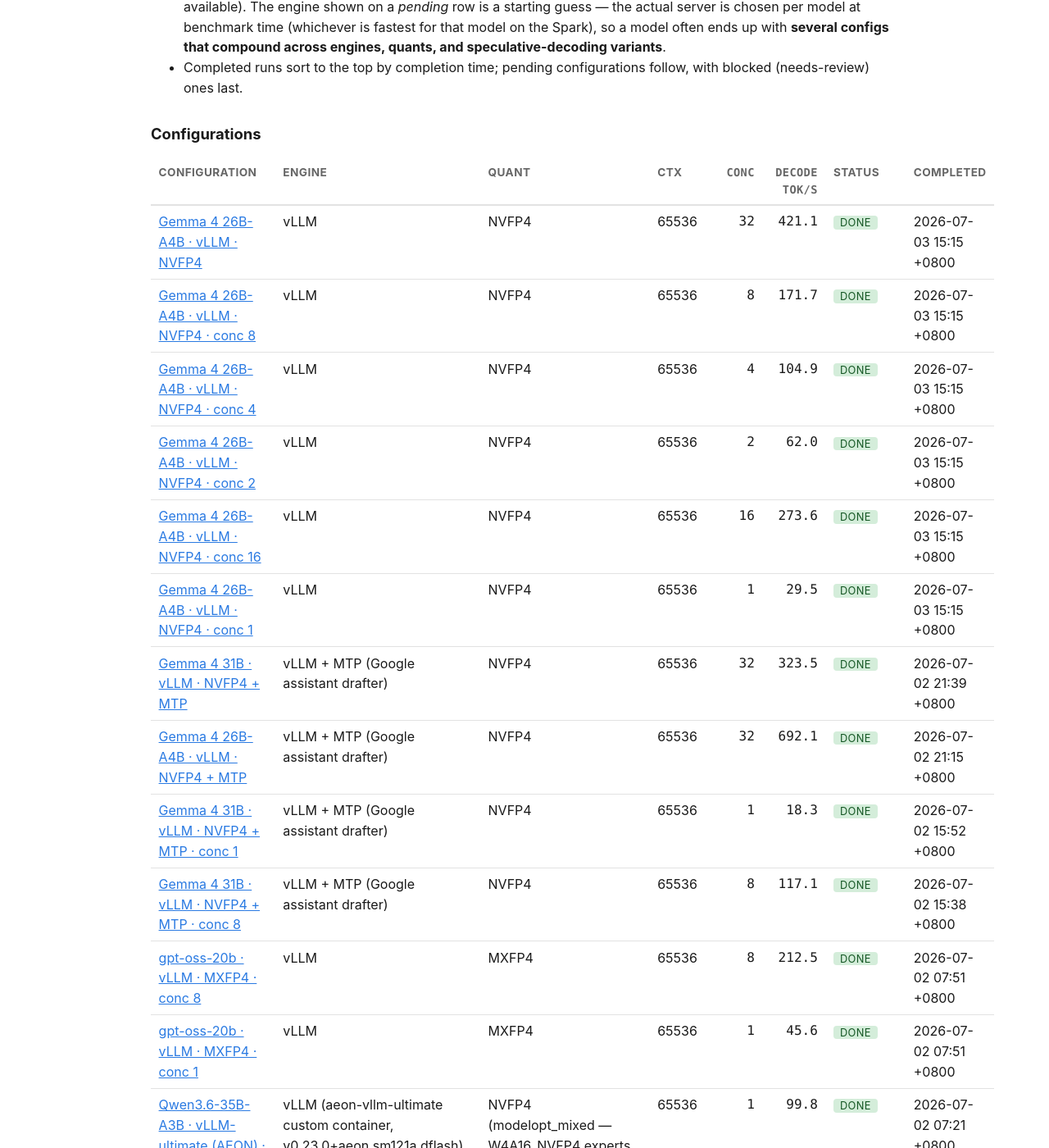
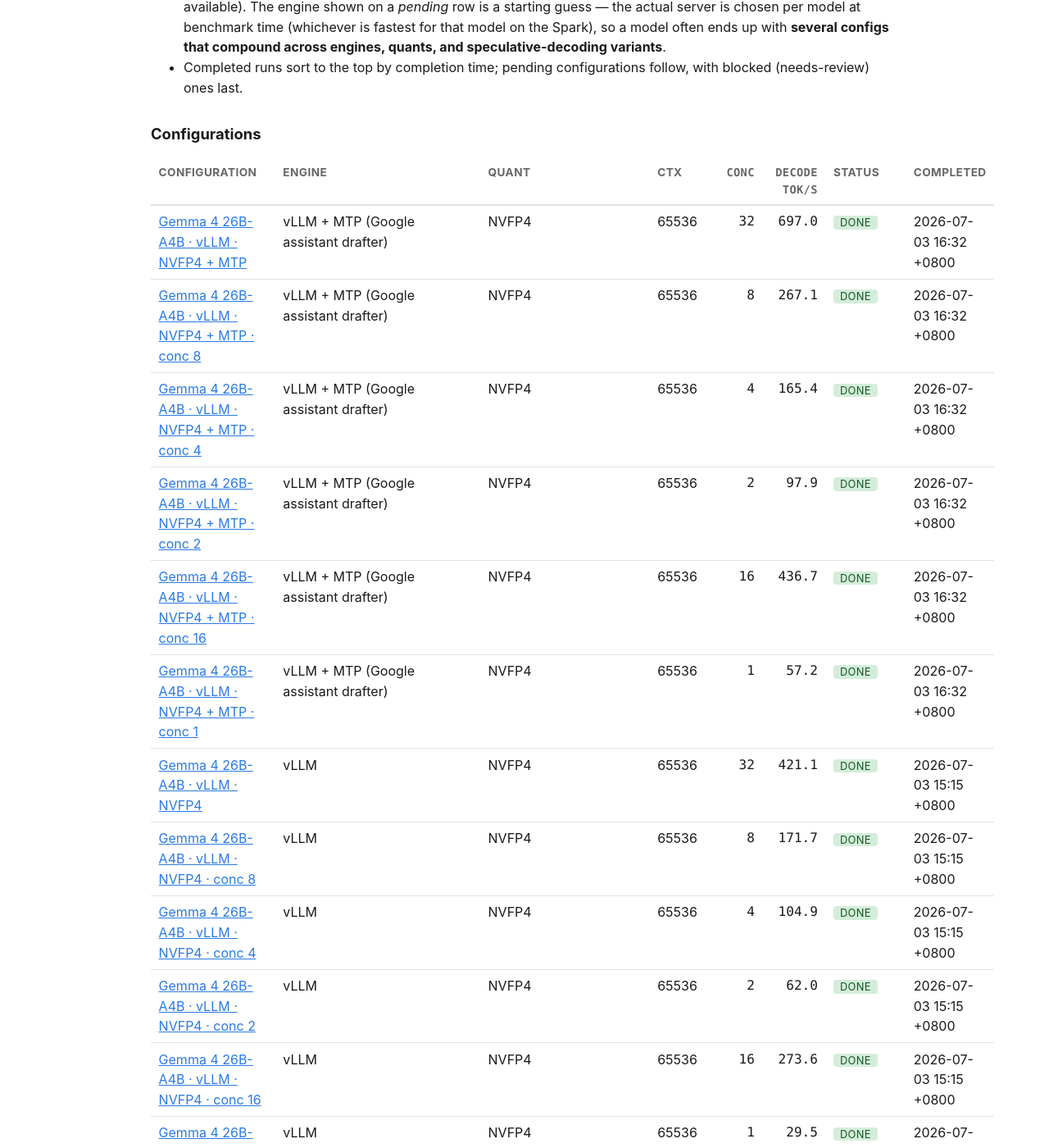
Before and after one commit to yjsoon/autobench, a Jekyll site: the page built from index.md, in a window 1280 px wide and 1400 px high, scrolled down 474 px. Shown: the whole window at 82% size. Built offline with Jekyll 4.4.1, drawn with Linux system fonts in a browser that asks for light colours; part of the change alters nothing that is shown.

Commit message:
Gemma-4-26B-A4B NVFP4+MTP concurrency sweep c1-c32 (57→697 tok/s, ~1.6-1.9× base)
MTP drafter (gemma-4-26B-A4B-it-assistant, 3 spec tokens) on the single pinned
vllm-openai:nightly-aarch64 image. Mean acceptance length ~2.6-2.7 across the sweep.
Part of the 24-cell decode-vs-concurrency crossover figure.

Co-Authored-By: Claude Opus 4.8 (1M context) <noreply@anthropic.com>
Claude-Session: https://claude.ai/code/session_014TpZR2Y6kTZtEvCkgSt6EQ

```diff
--- /dev/null
+++ b/_configs/gemma-4-26b-a4b-it-vllm-nvfp4-mtp-c1.md
@@ -0,0 +1,40 @@
+---
+title: Gemma 4 26B-A4B · vLLM · NVFP4 + MTP · conc 1
+model: google/gemma-4-26B-A4B-it
+company: Google
+family: Gemma
+params: 26B / 4B (MoE)
+engine: vLLM
+speculative: MTP (Google assistant drafter)
+quant: NVFP4
+quant_rationale: NVIDIA NVFP4 base (modelopt) + Google's official MTP assistant drafter (google/gemma-4-26B-A4B-it-assistant) via vLLM's native gemma-4 MTP path — the near-free-drafter line of the crossover figure.
+source_repo: nvidia/Gemma-4-26B-A4B-NVFP4
+download_url: https://huggingface.co/nvidia/Gemma-4-26B-A4B-NVFP4
+context: 65536
+modalities: [text, image]
+mm_served: false
+concurrency: 1
+tags: [gemma-4-26b-a4b, Google, Gemma, NVFP4, 16-40B, conc-1]
+status: done
+prefill_toks: 102.43
+decode_toks: 57.24
+mem_gb: 108.64
+mem_source: system MemAvailable delta (10s sampling) — vLLM static KV reservation (util 0.85) + Gemma4 MTP head
+spec_acceptance: mean acceptance length 2.67 (2.47-2.99) · avg draft acceptance 56% (49-66%) · per-position ~0.75/0.54/0.38
+measured_on: 2026-07-03
+completed_at: 2026-07-03 16:32 +0800
+engine_image: vllm/vllm-openai:nightly-aarch64@sha256:e414712fdc04f61d98ccc58cb61232a0587a8c024544e9e6cf12f97b19b38172
+run_command: |
+  VLLM_IMAGE=vllm/vllm-openai:nightly-aarch64 scripts/bench-vllm-serving.sh nvidia/Gemma-4-26B-A4B-NVFP4 65536 1 300 300 256 \
+    --speculative-config '{"method":"mtp","model":"google/gemma-4-26B-A4B-it-assistant","num_speculative_tokens":3}'
+  # 72/300 prompts (hit the time cap), 0 errors, 302.0s. ready after 298s. TTFT median 111.9 ms, TPOT median 16.7 ms, req thr 0.238/s.
+  # SpecDecoding: mean acceptance length 2.67 (2.47-2.99) · avg draft acceptance 56% (49-66%) · per-position ~0.75/0.54/0.38.
+---
+
+**Decode 57.24 tok/s aggregate at concurrency 1.** NVFP4 + Google MTP assistant drafter, conc 1 — the near-free-drafter line of the crossover figure.
+
+- **Image (pinned):** `vllm/vllm-openai:nightly-aarch64` @ `sha256:e414712fdc04…` — the SINGLE image for all 24 cells of this figure. Ready after **298 s**.
+- **Workload:** ShareGPT V3, concurrency 1. **72/300 completed, 0 errors** before the **300 s time cap**.
+- **Throughput:** decode **57.24 tok/s** aggregate, prefill 102.43 tok/s. TTFT median 111.9 ms, TPOT median 16.7 ms, req throughput 0.238/s.
+- **Spec-decode acceptance:** mean acceptance length 2.67 (2.47-2.99) · avg draft acceptance 56% (49-66%) · per-position ~0.75/0.54/0.38 (num_speculative_tokens=3).
+- **Memory: 108.64 GB** = vLLM `--gpu-memory-utilization 0.85` reservation, not the model footprint.
--- /dev/null
+++ b/_configs/gemma-4-26b-a4b-it-vllm-nvfp4-mtp-c16.md
@@ -0,0 +1,40 @@
+---
+title: Gemma 4 26B-A4B · vLLM · NVFP4 + MTP · conc 16
+model: google/gemma-4-26B-A4B-it
+company: Google
+family: Gemma
+params: 26B / 4B (MoE)
+engine: vLLM
+speculative: MTP (Google assistant drafter)
+quant: NVFP4
+quant_rationale: NVIDIA NVFP4 base (modelopt) + Google's official MTP assistant drafter (google/gemma-4-26B-A4B-it-assistant) via vLLM's native gemma-4 MTP path — the near-free-drafter line of the crossover figure.
+source_repo: nvidia/Gemma-4-26B-A4B-NVFP4
+download_url: https://huggingface.co/nvidia/Gemma-4-26B-A4B-NVFP4
+context: 65536
+modalities: [text, image]
+mm_served: false
+concurrency: 16
+tags: [gemma-4-26b-a4b, Google, Gemma, NVFP4, 16-40B, conc-16]
+status: done
+prefill_toks: 498.8
+decode_toks: 436.71
+mem_gb: 108.39
+mem_source: system MemAvailable delta (10s sampling) — vLLM static KV reservation (util 0.85) + Gemma4 MTP head
+spec_acceptance: mean acceptance length 2.64 (2.30-2.89) · avg draft acceptance 55% (43-63%) · per-position ~0.74/0.53/0.37
+measured_on: 2026-07-03
+completed_at: 2026-07-03 16:32 +0800
+engine_image: vllm/vllm-openai:nightly-aarch64@sha256:e414712fdc04f61d98ccc58cb61232a0587a8c024544e9e6cf12f97b19b38172
+run_command: |
+  VLLM_IMAGE=vllm/vllm-openai:nightly-aarch64 scripts/bench-vllm-serving.sh nvidia/Gemma-4-26B-A4B-NVFP4 65536 16 1000 700 256 \
+    --speculative-config '{"method":"mtp","model":"google/gemma-4-26B-A4B-it-assistant","num_speculative_tokens":3}'
+  # 1000/1000 prompts (clean full run), 0 errors, 540.3s. ready after 328s. TTFT median 276.6 ms, TPOT median 33.9 ms, req thr 1.851/s.
+  # SpecDecoding: mean acceptance length 2.64 (2.30-2.89) · avg draft acceptance 55% (43-63%) · per-position ~0.74/0.53/0.37.
+---
+
+**Decode 436.71 tok/s aggregate at concurrency 16.** NVFP4 + Google MTP assistant drafter, conc 16 — the near-free-drafter line of the crossover figure.
+
+- **Image (pinned):** `vllm/vllm-openai:nightly-aarch64` @ `sha256:e414712fdc04…` — the SINGLE image for all 24 cells of this figure. Ready after **328 s**.
+- **Workload:** ShareGPT V3, concurrency 16. **1000/1000, 0 errors** in **540.3 s** (clean full run).
+- **Throughput:** decode **436.71 tok/s** aggregate, prefill 498.8 tok/s. TTFT median 276.6 ms, TPOT median 33.9 ms, req throughput 1.851/s.
+- **Spec-decode acceptance:** mean acceptance length 2.64 (2.30-2.89) · avg draft acceptance 55% (43-63%) · per-position ~0.74/0.53/0.37 (num_speculative_tokens=3).
+- **Memory: 108.39 GB** = vLLM `--gpu-memory-utilization 0.85` reservation, not the model footprint.
--- /dev/null
+++ b/_configs/gemma-4-26b-a4b-it-vllm-nvfp4-mtp-c2.md
@@ -0,0 +1,40 @@
+---
+title: Gemma 4 26B-A4B · vLLM · NVFP4 + MTP · conc 2
+model: google/gemma-4-26B-A4B-it
+company: Google
+family: Gemma
+params: 26B / 4B (MoE)
+engine: vLLM
+speculative: MTP (Google assistant drafter)
+quant: NVFP4
+quant_rationale: NVIDIA NVFP4 base (modelopt) + Google's official MTP assistant drafter (google/gemma-4-26B-A4B-it-assistant) via vLLM's native gemma-4 MTP path — the near-free-drafter line of the crossover figure.
+source_repo: nvidia/Gemma-4-26B-A4B-NVFP4
+download_url: https://huggingface.co/nvidia/Gemma-4-26B-A4B-NVFP4
+context: 65536
+modalities: [text, image]
+mm_served: false
+concurrency: 2
+tags: [gemma-4-26b-a4b, Google, Gemma, NVFP4, 16-40B, conc-2]
+status: done
+prefill_toks: 137.9
+decode_toks: 97.86
+mem_gb: 108.86
+mem_source: system MemAvailable delta (10s sampling) — vLLM static KV reservation (util 0.85) + Gemma4 MTP head
+spec_acceptance: mean acceptance length 2.72 (2.38-3.10) · avg draft acceptance 57% (46-70%) · per-position ~0.76/0.56/0.40
+measured_on: 2026-07-03
+completed_at: 2026-07-03 16:32 +0800
+engine_image: vllm/vllm-openai:nightly-aarch64@sha256:e414712fdc04f61d98ccc58cb61232a0587a8c024544e9e6cf12f97b19b38172
+run_command: |
+  VLLM_IMAGE=vllm/vllm-openai:nightly-aarch64 scripts/bench-vllm-serving.sh nvidia/Gemma-4-26B-A4B-NVFP4 65536 2 400 400 256 \
+    --speculative-config '{"method":"mtp","model":"google/gemma-4-26B-A4B-it-assistant","num_speculative_tokens":3}'
+  # 170/400 prompts (hit the time cap), 0 errors, 401.0s. ready after 337s. TTFT median 165.1 ms, TPOT median 19.0 ms, req thr 0.424/s.
+  # SpecDecoding: mean acceptance length 2.72 (2.38-3.10) · avg draft acceptance 57% (46-70%) · per-position ~0.76/0.56/0.40.
+---
+
+**Decode 97.86 tok/s aggregate at concurrency 2.** NVFP4 + Google MTP assistant drafter, conc 2 — the near-free-drafter line of the crossover figure.
+
+- **Image (pinned):** `vllm/vllm-openai:nightly-aarch64` @ `sha256:e414712fdc04…` — the SINGLE image for all 24 cells of this figure. Ready after **337 s**.
+- **Workload:** ShareGPT V3, concurrency 2. **170/400 completed, 0 errors** before the **400 s time cap**.
+- **Throughput:** decode **97.86 tok/s** aggregate, prefill 137.9 tok/s. TTFT median 165.1 ms, TPOT median 19.0 ms, req throughput 0.424/s.
+- **Spec-decode acceptance:** mean acceptance length 2.72 (2.38-3.10) · avg draft acceptance 57% (46-70%) · per-position ~0.76/0.56/0.40 (num_speculative_tokens=3).
+- **Memory: 108.86 GB** = vLLM `--gpu-memory-utilization 0.85` reservation, not the model footprint.
--- /dev/null
+++ b/_configs/gemma-4-26b-a4b-it-vllm-nvfp4-mtp-c4.md
@@ -0,0 +1,40 @@
+---
+title: Gemma 4 26B-A4B · vLLM · NVFP4 + MTP · conc 4
+model: google/gemma-4-26B-A4B-it
+company: Google
+family: Gemma
+params: 26B / 4B (MoE)
+engine: vLLM
+speculative: MTP (Google assistant drafter)
+quant: NVFP4
+quant_rationale: NVIDIA NVFP4 base (modelopt) + Google's official MTP assistant drafter (google/gemma-4-26B-A4B-it-assistant) via vLLM's native gemma-4 MTP path — the near-free-drafter line of the crossover figure.
+source_repo: nvidia/Gemma-4-26B-A4B-NVFP4
+download_url: https://huggingface.co/nvidia/Gemma-4-26B-A4B-NVFP4
+context: 65536
+modalities: [text, image]
+mm_served: false
+concurrency: 4
+tags: [gemma-4-26b-a4b, Google, Gemma, NVFP4, 16-40B, conc-4]
+status: done
+prefill_toks: 203.39
+decode_toks: 165.39
+mem_gb: 108.98
+mem_source: system MemAvailable delta (10s sampling) — vLLM static KV reservation (util 0.85) + Gemma4 MTP head
+spec_acceptance: mean acceptance length 2.73 (2.54-2.93) · avg draft acceptance 58% (51-64%) · per-position ~0.76/0.56/0.41
+measured_on: 2026-07-03
+completed_at: 2026-07-03 16:32 +0800
+engine_image: vllm/vllm-openai:nightly-aarch64@sha256:e414712fdc04f61d98ccc58cb61232a0587a8c024544e9e6cf12f97b19b38172
+run_command: |
+  VLLM_IMAGE=vllm/vllm-openai:nightly-aarch64 scripts/bench-vllm-serving.sh nvidia/Gemma-4-26B-A4B-NVFP4 65536 4 500 500 256 \
+    --speculative-config '{"method":"mtp","model":"google/gemma-4-26B-A4B-it-assistant","num_speculative_tokens":3}'
+  # 355/500 prompts (hit the time cap), 0 errors, 503.1s. ready after 303s. TTFT median 204.1 ms, TPOT median 22.9 ms, req thr 0.706/s.
+  # SpecDecoding: mean acceptance length 2.73 (2.54-2.93) · avg draft acceptance 58% (51-64%) · per-position ~0.76/0.56/0.41.
+---
+
+**Decode 165.39 tok/s aggregate at concurrency 4.** NVFP4 + Google MTP assistant drafter, conc 4 — the near-free-drafter line of the crossover figure.
+
+- **Image (pinned):** `vllm/vllm-openai:nightly-aarch64` @ `sha256:e414712fdc04…` — the SINGLE image for all 24 cells of this figure. Ready after **303 s**.
+- **Workload:** ShareGPT V3, concurrency 4. **355/500 completed, 0 errors** before the **500 s time cap**.
+- **Throughput:** decode **165.39 tok/s** aggregate, prefill 203.39 tok/s. TTFT median 204.1 ms, TPOT median 22.9 ms, req throughput 0.706/s.
+- **Spec-decode acceptance:** mean acceptance length 2.73 (2.54-2.93) · avg draft acceptance 58% (51-64%) · per-position ~0.76/0.56/0.41 (num_speculative_tokens=3).
+- **Memory: 108.98 GB** = vLLM `--gpu-memory-utilization 0.85` reservation, not the model footprint.
--- /dev/null
+++ b/_configs/gemma-4-26b-a4b-it-vllm-nvfp4-mtp-c8.md
@@ -0,0 +1,40 @@
+---
+title: Gemma 4 26B-A4B · vLLM · NVFP4 + MTP · conc 8
+model: google/gemma-4-26B-A4B-it
+company: Google
+family: Gemma
+params: 26B / 4B (MoE)
+engine: vLLM
+speculative: MTP (Google assistant drafter)
+quant: NVFP4
+quant_rationale: NVIDIA NVFP4 base (modelopt) + Google's official MTP assistant drafter (google/gemma-4-26B-A4B-it-assistant) via vLLM's native gemma-4 MTP path — the near-free-drafter line of the crossover figure.
+source_repo: nvidia/Gemma-4-26B-A4B-NVFP4
+download_url: https://huggingface.co/nvidia/Gemma-4-26B-A4B-NVFP4
+context: 65536
+modalities: [text, image]
+mm_served: false
+concurrency: 8
+tags: [gemma-4-26b-a4b, Google, Gemma, NVFP4, 16-40B, conc-8]
+status: done
+prefill_toks: 284.06
+decode_toks: 267.13
+mem_gb: 108.68
+mem_source: system MemAvailable delta (10s sampling) — vLLM static KV reservation (util 0.85) + Gemma4 MTP head
+spec_acceptance: mean acceptance length 2.59 (2.26-2.88) · avg draft acceptance 53% (42-63%) · per-position ~0.73/0.51/0.35
+measured_on: 2026-07-03
+completed_at: 2026-07-03 16:32 +0800
+engine_image: vllm/vllm-openai:nightly-aarch64@sha256:e414712fdc04f61d98ccc58cb61232a0587a8c024544e9e6cf12f97b19b38172
+run_command: |
+  VLLM_IMAGE=vllm/vllm-openai:nightly-aarch64 scripts/bench-vllm-serving.sh nvidia/Gemma-4-26B-A4B-NVFP4 65536 8 700 600 256 \
+    --speculative-config '{"method":"mtp","model":"google/gemma-4-26B-A4B-it-assistant","num_speculative_tokens":3}'
+  # 684/700 prompts (hit the time cap), 0 errors, 606.1s. ready after 306s. TTFT median 237.5 ms, TPOT median 28.0 ms, req thr 1.128/s.
+  # SpecDecoding: mean acceptance length 2.59 (2.26-2.88) · avg draft acceptance 53% (42-63%) · per-position ~0.73/0.51/0.35.
+---
+
+**Decode 267.13 tok/s aggregate at concurrency 8.** NVFP4 + Google MTP assistant drafter, conc 8 — the near-free-drafter line of the crossover figure.
+
+- **Image (pinned):** `vllm/vllm-openai:nightly-aarch64` @ `sha256:e414712fdc04…` — the SINGLE image for all 24 cells of this figure. Ready after **306 s**.
+- **Workload:** ShareGPT V3, concurrency 8. **684/700 completed, 0 errors** before the **600 s time cap**.
+- **Throughput:** decode **267.13 tok/s** aggregate, prefill 284.06 tok/s. TTFT median 237.5 ms, TPOT median 28.0 ms, req throughput 1.128/s.
+- **Spec-decode acceptance:** mean acceptance length 2.59 (2.26-2.88) · avg draft acceptance 53% (42-63%) · per-position ~0.73/0.51/0.35 (num_speculative_tokens=3).
+- **Memory: 108.68 GB** = vLLM `--gpu-memory-utilization 0.85` reservation, not the model footprint.
--- a/_configs/gemma-4-26b-a4b-it-vllm-nvfp4-mtp.md
+++ b/_configs/gemma-4-26b-a4b-it-vllm-nvfp4-mtp.md
@@ -7,7 +7,7 @@ params: 26B / 4B (MoE)
 engine: vLLM
 speculative: MTP (Google assistant drafter)
 quant: NVFP4
-quant_rationale: NVIDIA NVFP4 base (modelopt) + Google's official MTP assistant drafter (google/gemma-4-26B-A4B-it-assistant) via vLLM's native gemma-4 MTP path. The MTP counterpart to the done NVFP4+EAGLE3 row — completes the base/MTP/EAGLE3 comparison for the heavier MoE model.
+quant_rationale: NVIDIA NVFP4 base (modelopt) + Google's official MTP assistant drafter (google/gemma-4-26B-A4B-it-assistant) via vLLM's native gemma-4 MTP path — the near-free-drafter line of the crossover figure.
 source_repo: nvidia/Gemma-4-26B-A4B-NVFP4
 download_url: https://huggingface.co/nvidia/Gemma-4-26B-A4B-NVFP4
 context: 65536
@@ -16,55 +16,25 @@ mm_served: false
 concurrency: 32
 tags: [gemma-4-26b-a4b, Google, Gemma, NVFP4, 16-40B, conc-32]
 status: done
-prefill_toks: 791.72
-decode_toks: 692.14
-mem_gb: 109.01
+prefill_toks: 796.2
+decode_toks: 696.98
+mem_gb: 108.92
 mem_source: system MemAvailable delta (10s sampling) — vLLM static KV reservation (util 0.85) + Gemma4 MTP head
-spec_acceptance: 55-59% avg draft acceptance · mean acceptance length ~2.7 (2.29-2.85) · per-position ~0.76/0.57/0.42 (num_speculative_tokens=3)
-measured_on: 2026-07-02
-completed_at: 2026-07-02 21:15 +0800
+spec_acceptance: mean acceptance length 2.66 (2.26-2.86) · avg draft acceptance 56% (42-62%) · per-position ~0.74/0.54/0.38
+measured_on: 2026-07-03
+completed_at: 2026-07-03 16:32 +0800
 engine_image: vllm/vllm-openai:nightly-aarch64@sha256:e414712fdc04f61d98ccc58cb61232a0587a8c024544e9e6cf12f97b19b38172
 run_command: |
-  # UNBLOCKED (2026-07-02): the "NVFP4 <-> gemma4_assistant MTP mutually exclusive across images" wall
-  # was over-generalized from the E4B elastic checkpoint. The current nightly-aarch64 resolves BOTH
-  # Gemma4ForConditionalGeneration (NVFP4 base, modelopt_fp4 / FlashInferCutlass) AND Gemma4MTPModel
-  # (the google assistant drafter) and serves cleanly — no custom image needed. The E4B tie_weights
-  # NotImplementedError does NOT fire on this non-elastic MoE checkpoint.
   VLLM_IMAGE=vllm/vllm-openai:nightly-aarch64 scripts/bench-vllm-serving.sh nvidia/Gemma-4-26B-A4B-NVFP4 65536 32 1000 900 256 \
     --speculative-config '{"method":"mtp","model":"google/gemma-4-26B-A4B-it-assistant","num_speculative_tokens":3}'
-  # 1000/1000 prompts, 0 errors, 340.4 s. TTFT median 333.7 ms, TPOT median 41.8 ms, req thr 2.938/s.
-  # Ready after 503 s. SpecDecoding: mean accept-len ~2.7, avg draft acceptance ~55-59%.
+  # 1000/1000 prompts (clean full run), 0 errors, 338.5s. ready after 288s. TTFT median 333.3 ms, TPOT median 42.1 ms, req thr 2.954/s.
+  # SpecDecoding: mean acceptance length 2.66 (2.26-2.86) · avg draft acceptance 56% (42-62%) · per-position ~0.74/0.54/0.38.
 ---
 
-**DONE — and MTP BEATS EAGLE3 on the heavier MoE model.** NVIDIA NVFP4 base + Google's official
-`google/gemma-4-26B-A4B-it-assistant` MTP drafter, on the maintained vLLM `nightly-aarch64`. This is
-**the fastest 26B-A4B config measured** — decode **692.1 tok/s**, past both the NVFP4 base and the
-NVFP4+EAGLE3 row.
+**Decode 696.98 tok/s aggregate at concurrency 32.** NVFP4 + Google MTP assistant drafter, conc 32 — the near-free-drafter line of the crossover figure.
 
-- **Result (conc 32):** prefill **791.72** tok/s, decode **692.14** tok/s aggregate; **1000/1000, 0
-  errors** in **340.4 s**. TTFT median **333.7 ms**, TPOT median **41.8 ms**, req throughput **2.938/s**.
-  Peak mem **109.01 GB** (vLLM static KV reservation at util 0.85 + MTP head). Ready after 503 s.
-- **base vs +MTP vs +EAGLE3 (same model/engine/quant, conc 32):**
-
-  | Config | decode | TPOT med | vs base | vs EAGLE3 |
-  |---|--:|--:|--:|--:|
-  | NVFP4 (base) | 384.1 | 79.3 ms | — | — |
-  | NVFP4 + EAGLE3 | 541.0 | 54.1 ms | +40.8% | — |
-  | **NVFP4 + MTP** | **692.1** | **41.8 ms** | **+80.2%** | **+28.0%** |
-
-  **MTP wins outright here** — +80% over base and **+28% over EAGLE3**, at the lowest per-token latency.
-  The native Gemma-4 MTP drafter is structurally draft-efficient (drafts 3 at ~55-59% acceptance,
-  accept-len ~2.7-of-3), whereas the EAGLE3 head converts fewer steps into multi-token emits on this
-  MoE. So on the 26B-A4B, the **draft-efficient MTP path is the one to ship**, not EAGLE3.
-- **Acceptance:** mean accept-len **~2.7** (windowed 2.29-2.85), avg draft acceptance **~55-59%**
-  (brief dips to ~43%), per-position **~0.76 / 0.57 / 0.42** at `num_speculative_tokens=3` — healthy and
-  well above the near-1.0 that would flag a target/draft mismatch. The NVFP4 target + BF16-trained MTP
-  head are clearly matched.
-- **The image wall was a mirage.** Prior notes marked this blocked by NVFP4-loading vs `gemma4_assistant`
-  mutual exclusivity. That was over-generalized from the E4B *elastic* checkpoint (tied+quantized
-  `lm_head` → `tie_weights NotImplementedError`). This non-elastic MoE NVFP4 checkpoint loads on
-  `nightly-aarch64` (resolved `Gemma4ForConditionalGeneration`, `quantization=modelopt_fp4`,
-  `FlashInferCutlassNvFp4` MoE backend, TRITON_ATTN forced for heterogeneous heads) with the MTP drafter
-  attached, and serves with 0 errors. No custom image, no cu130 fallback. See
-  `notes/INCOMPATIBILITIES.md` → "NVFP4+MTP DOES work on nightly-aarch64".
-- Text path benchmarked (`mm_served: false`).
+- **Image (pinned):** `vllm/vllm-openai:nightly-aarch64` @ `sha256:e414712fdc04…` — the SINGLE image for all 24 cells of this figure. Ready after **288 s**.
+- **Workload:** ShareGPT V3, concurrency 32. **1000/1000, 0 errors** in **338.5 s** (clean full run).
+- **Throughput:** decode **696.98 tok/s** aggregate, prefill 796.2 tok/s. TTFT median 333.3 ms, TPOT median 42.1 ms, req throughput 2.954/s.
+- **Spec-decode acceptance:** mean acceptance length 2.66 (2.26-2.86) · avg draft acceptance 56% (42-62%) · per-position ~0.74/0.54/0.38 (num_speculative_tokens=3).
+- **Memory: 108.92 GB** = vLLM `--gpu-memory-utilization 0.85` reservation, not the model footprint.
```
